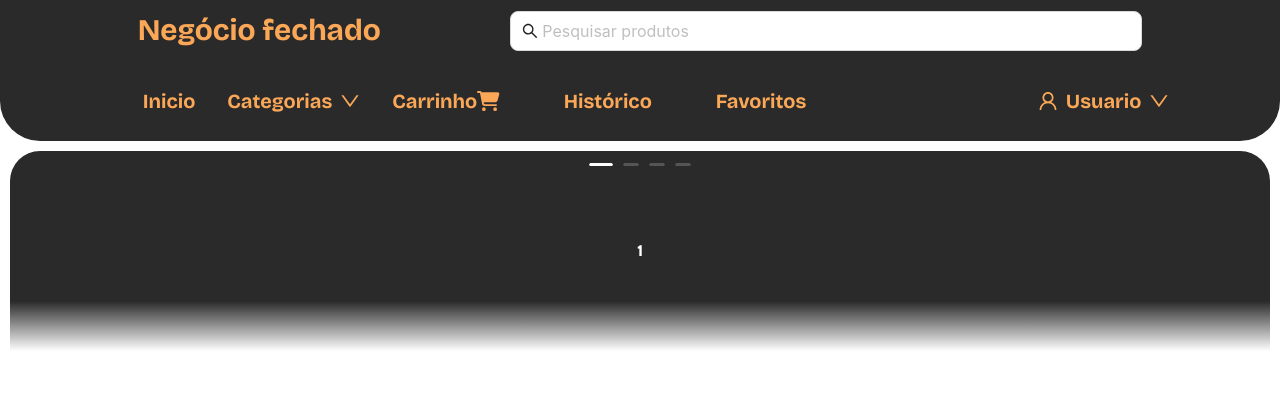
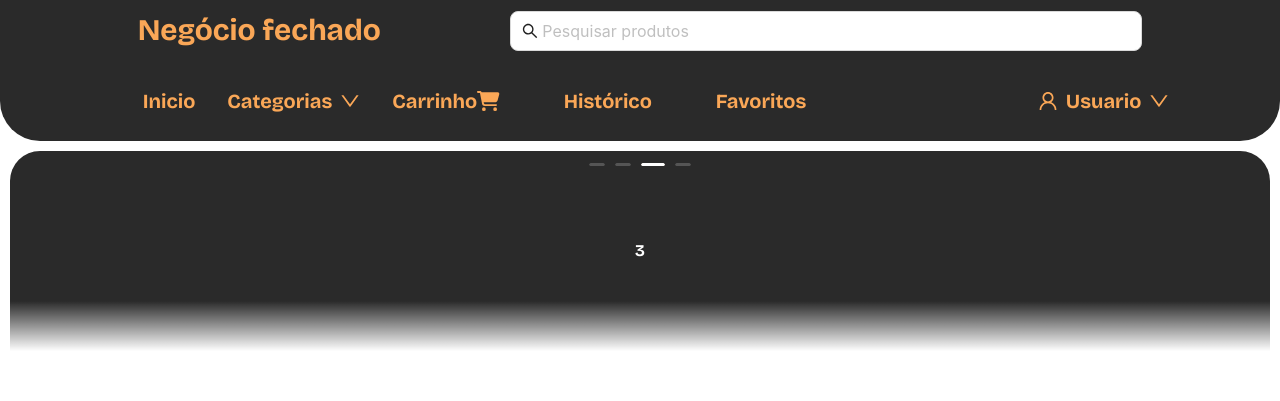
Before and after one commit to Reis567/ecommerce-api, a React (Vite) app in the folder frontend/: page / in a window 1280 px wide. Shown: the top 401 px of the page. Built offline with nearby package versions, Linux system fonts and the light colour scheme.

Commit message:
Feat : autoplay

```diff
--- a/frontend/src/components/Carousel/index.style.tsx
+++ b/frontend/src/components/Carousel/index.style.tsx
@@ -22,7 +22,7 @@ export const StyledCarousel = styled(Carousel)`
     position: absolute;
     top: 50%;
     transform: translateY(-50%);
-    background-color: rgba(255, 255, 255, 0.5); // Definindo uma cor de fundo para as setas
+
     border-radius: 50%;
     width: 40px;
     height: 40px;
@@ -44,9 +44,7 @@ export const StyledCarousel = styled(Carousel)`
     right: 10px; // Ajustando a posição da seta da direita
   }
 
-  .slick-prev:hover, .slick-next:hover {
-    background-color: rgba(255, 255, 255, 0.8); // Alterando a cor de fundo ao passar o mouse
-  }
+
 
   .slick-dots {
     position: absolute;
--- a/frontend/src/components/Carousel/index.tsx
+++ b/frontend/src/components/Carousel/index.tsx
@@ -1,12 +1,10 @@
 import React from 'react';
-import { StyledCarousel,Content } from './index.style';
-
-
+import { StyledCarousel, Content } from './index.style';
 
 const CarouselHome: React.FC = () => {
   return (
     <>
-    <StyledCarousel dotPosition={'top'}>
+      <StyledCarousel dotPosition={'top'} autoplay autoplaySpeed={2000}>
         <div>
           <Content>1</Content>
         </div>
@@ -23,5 +21,4 @@ const CarouselHome: React.FC = () => {
     </>
   );
 };
-
 export default CarouselHome;
```
Lines whose indentation alone changed are shown as unchanged.
